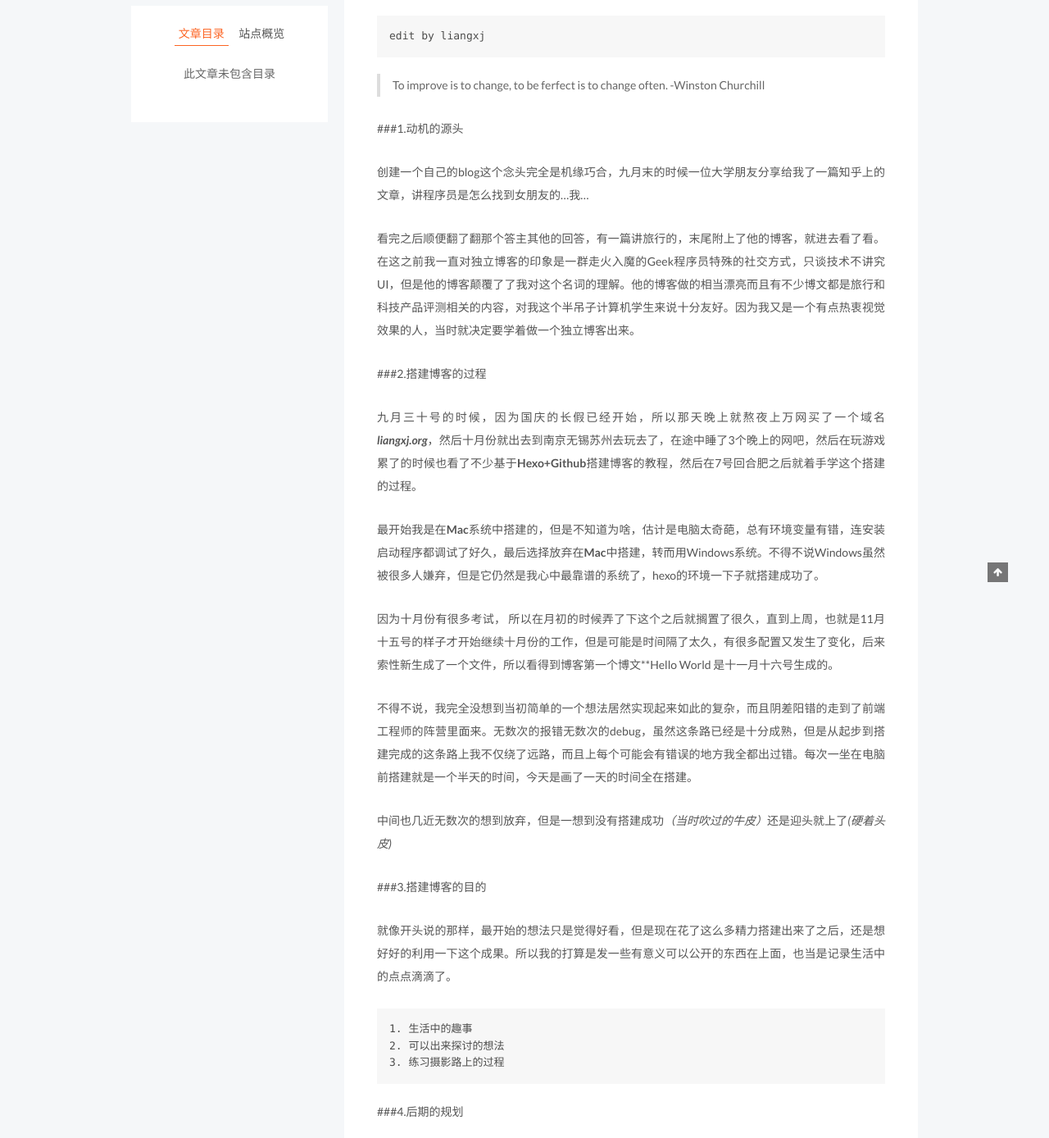
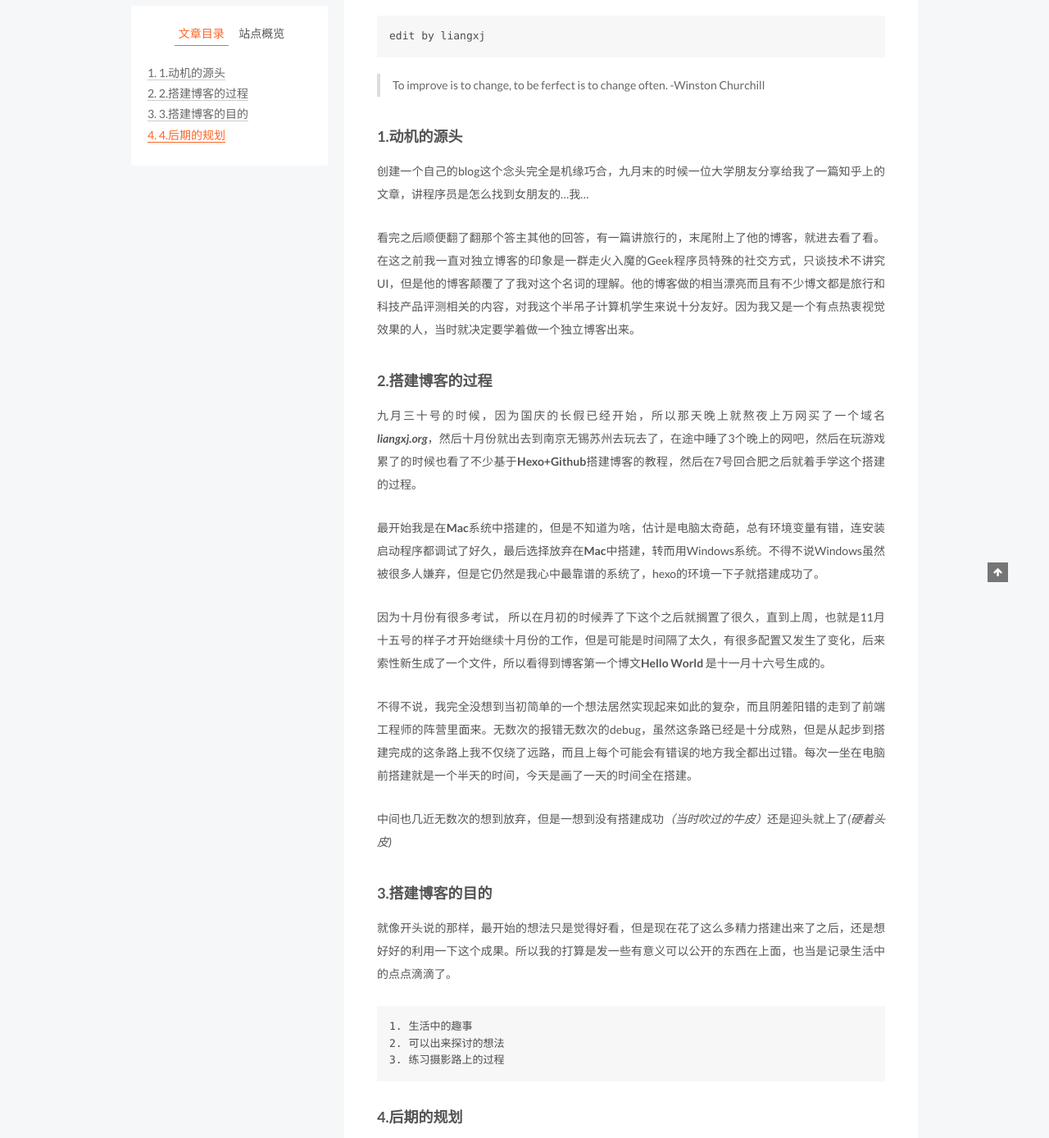
Before and after one commit to Hathaways/Hathaways.github.io, a plain HTML site: page 2016/11/20/the-new-epoch/index.html in a window 1280 px wide. Shown: the part 190-1578 px from the top of the page at 82% size. Drawn offline with Linux system fonts and the light colour scheme.

Commit message:
Site updated: 2016-11-20 22:51:51

```diff
--- a/2016/11/20/the-new-epoch/index.html
+++ b/2016/11/20/the-new-epoch/index.html
@@ -90,7 +90,7 @@
 <meta property="og:url" content="http://yoursite.com/2016/11/20/the-new-epoch/index.html">
 <meta property="og:site_name" content="liang xujia' blog">
 <meta property="og:description" content="edit by liangxj">
-<meta property="og:updated_time" content="2016-11-20T14:43:49.431Z">
+<meta property="og:updated_time" content="2016-11-20T14:51:39.845Z">
 <meta name="twitter:card" content="summary">
 <meta name="twitter:title" content="the new epoch">
 <meta name="twitter:description" content="edit by liangxj">
@@ -264,24 +264,20 @@
         <pre><code>edit by liangxj
 </code></pre><a id="more"></a>
 <blockquote>
-<p> To improve is to change, to be ferfect is to change often. -Winston Churchill</p>
+<p> To  improve  is  to  change,  to  be  ferfect  is  to  change  often.  -Winston  Churchill</p>
 </blockquote>
-<p>###1.动机的源头</p>
-<p>创建一个自己的blog这个念头完全是机缘巧合，九月末的时候一位大学朋友分享给我了一篇知乎上的文章，讲程序员是怎么找到女朋友的…我…</p>
+<h3 id="1-动机的源头"><a href="#1-动机的源头" class="headerlink" title="1.动机的源头"></a>1.动机的源头</h3><p>创建一个自己的blog这个念头完全是机缘巧合，九月末的时候一位大学朋友分享给我了一篇知乎上的文章，讲程序员是怎么找到女朋友的…我…</p>
 <p>看完之后顺便翻了翻那个答主其他的回答，有一篇讲旅行的，末尾附上了他的博客，就进去看了看。在这之前我一直对独立博客的印象是一群走火入魔的Geek程序员特殊的社交方式，只谈技术不讲究UI，但是他的博客颠覆了了我对这个名词的理解。他的博客做的相当漂亮而且有不少博文都是旅行和科技产品评测相关的内容，对我这个半吊子计算机学生来说十分友好。因为我又是一个有点热衷视觉效果的人，当时就决定要学着做一个独立博客出来。</p>
-<p>###2.搭建博客的过程</p>
-<p>九月三十号的时候，因为国庆的长假已经开始，所以那天晚上就熬夜上万网买了一个域名   <strong><em>liangxj.org</em></strong>，然后十月份就出去到南京无锡苏州去玩去了，在途中睡了3个晚上的网吧，然后在玩游戏累了的时候也看了不少基于<strong>Hexo+Github</strong>搭建博客的教程，然后在7号回合肥之后就着手学这个搭建的过程。</p>
+<h3 id="2-搭建博客的过程"><a href="#2-搭建博客的过程" class="headerlink" title="2.搭建博客的过程"></a>2.搭建博客的过程</h3><p>九月三十号的时候，因为国庆的长假已经开始，所以那天晚上就熬夜上万网买了一个域名   <strong><em>liangxj.org</em></strong>，然后十月份就出去到南京无锡苏州去玩去了，在途中睡了3个晚上的网吧，然后在玩游戏累了的时候也看了不少基于<strong>Hexo+Github</strong>搭建博客的教程，然后在7号回合肥之后就着手学这个搭建的过程。</p>
 <p>最开始我是在<strong>Mac</strong>系统中搭建的，但是不知道为啥，估计是电脑太奇葩，总有环境变量有错，连安装启动程序都调试了好久，最后选择放弃在<strong>Mac</strong>中搭建，转而用Windows系统。不得不说Windows虽然被很多人嫌弃，但是它仍然是我心中最靠谱的系统了，hexo的环境一下子就搭建成功了。</p>
-<p>因为十月份有很多考试， 所以在月初的时候弄了下这个之后就搁置了很久，直到上周，也就是11月十五号的样子才开始继续十月份的工作，但是可能是时间隔了太久，有很多配置又发生了变化，后来索性新生成了一个文件，所以看得到博客第一个博文**Hello World 是十一月十六号生成的。</p>
+<p>因为十月份有很多考试， 所以在月初的时候弄了下这个之后就搁置了很久，直到上周，也就是11月十五号的样子才开始继续十月份的工作，但是可能是时间隔了太久，有很多配置又发生了变化，后来索性新生成了一个文件，所以看得到博客第一个博文<strong>Hello World</strong> 是十一月十六号生成的。</p>
 <p>不得不说，我完全没想到当初简单的一个想法居然实现起来如此的复杂，而且阴差阳错的走到了前端工程师的阵营里面来。无数次的报错无数次的debug，虽然这条路已经是十分成熟，但是从起步到搭建完成的这条路上我不仅绕了远路，而且上每个可能会有错误的地方我全都出过错。每次一坐在电脑前搭建就是一个半天的时间，今天是画了一天的时间全在搭建。</p>
 <p>中间也几近无数次的想到放弃，但是一想到没有搭建成功<em>（当时吹过的牛皮）</em>还是迎头就上了<em>(硬着头皮)</em></p>
-<p>###3.搭建博客的目的</p>
-<p>就像开头说的那样，最开始的想法只是觉得好看，但是现在花了这么多精力搭建出来了之后，还是想好好的利用一下这个成果。所以我的打算是发一些有意义可以公开的东西在上面，也当是记录生活中的点点滴滴了。</p>
+<h3 id="3-搭建博客的目的"><a href="#3-搭建博客的目的" class="headerlink" title="3.搭建博客的目的"></a>3.搭建博客的目的</h3><p>就像开头说的那样，最开始的想法只是觉得好看，但是现在花了这么多精力搭建出来了之后，还是想好好的利用一下这个成果。所以我的打算是发一些有意义可以公开的东西在上面，也当是记录生活中的点点滴滴了。</p>
 <pre><code>1. 生活中的趣事
 2. 可以出来探讨的想法
 3. 练习摄影路上的过程
-</code></pre><p>###4.后期的规划</p>
-<p>最开始的目的只是追求好看，现在也算是对前端这个领域有了一些了解，感觉还不错，所以我想继续了解然后慢慢改进整个博客的外观和内容，其实现在整个博客的界面对于手机和ipad这些移动设备来说看起来都没有用电脑浏览器起来精致，以后会一边抽空学一边改进外观，不过对于现在的我来说已经够用了，而且我想现在着重在填充内容这项工作上。</p>
+</code></pre><h3 id="4-后期的规划"><a href="#4-后期的规划" class="headerlink" title="4.后期的规划"></a>4.后期的规划</h3><p>最开始的目的只是追求好看，现在也算是对前端这个领域有了一些了解，感觉还不错，所以我想继续了解然后慢慢改进整个博客的外观和内容，其实现在整个博客的界面对于手机和ipad这些移动设备来说看起来都没有用电脑浏览器起来精致，以后会一边抽空学一边改进外观，不过对于现在的我来说已经够用了，而且我想现在着重在填充内容这项工作上。</p>
 <p>然后就是一些附加的第三方功能，<strong>多说</strong>的评论功能我还是觉得挺重要的，不过尝试过两次都没有成功，后面再尝试一下吧这个重要的功能加进去。</p>
 <hr>
 <p>虽然今天感冒咳嗽咳的脑袋都疼，但是今天吃晚饭好开心呀</p>
@@ -428,7 +424,7 @@
 
 
 
-              <p class="post-toc-empty">此文章未包含目录</p>
+              <div class="post-toc-content"><ol class="nav"><li class="nav-item nav-level-3"><a class="nav-link" href="#1-动机的源头"><span class="nav-number">1.</span> <span class="nav-text">1.动机的源头</span></a></li><li class="nav-item nav-level-3"><a class="nav-link" href="#2-搭建博客的过程"><span class="nav-number">2.</span> <span class="nav-text">2.搭建博客的过程</span></a></li><li class="nav-item nav-level-3"><a class="nav-link" href="#3-搭建博客的目的"><span class="nav-number">3.</span> <span class="nav-text">3.搭建博客的目的</span></a></li><li class="nav-item nav-level-3"><a class="nav-link" href="#4-后期的规划"><span class="nav-number">4.</span> <span class="nav-text">4.后期的规划</span></a></li></ol></div>
 
           </div>
         </section>
--- a/css/main.css
+++ b/css/main.css
@@ -1549,7 +1549,7 @@ pre .javascript .function {
   width: 4px;
   height: 4px;
   border-radius: 50%;
-  background: #9587ff;
+  background: #e8ff8e;
 }
 .links-of-blogroll {
   font-size: 13px;
```
